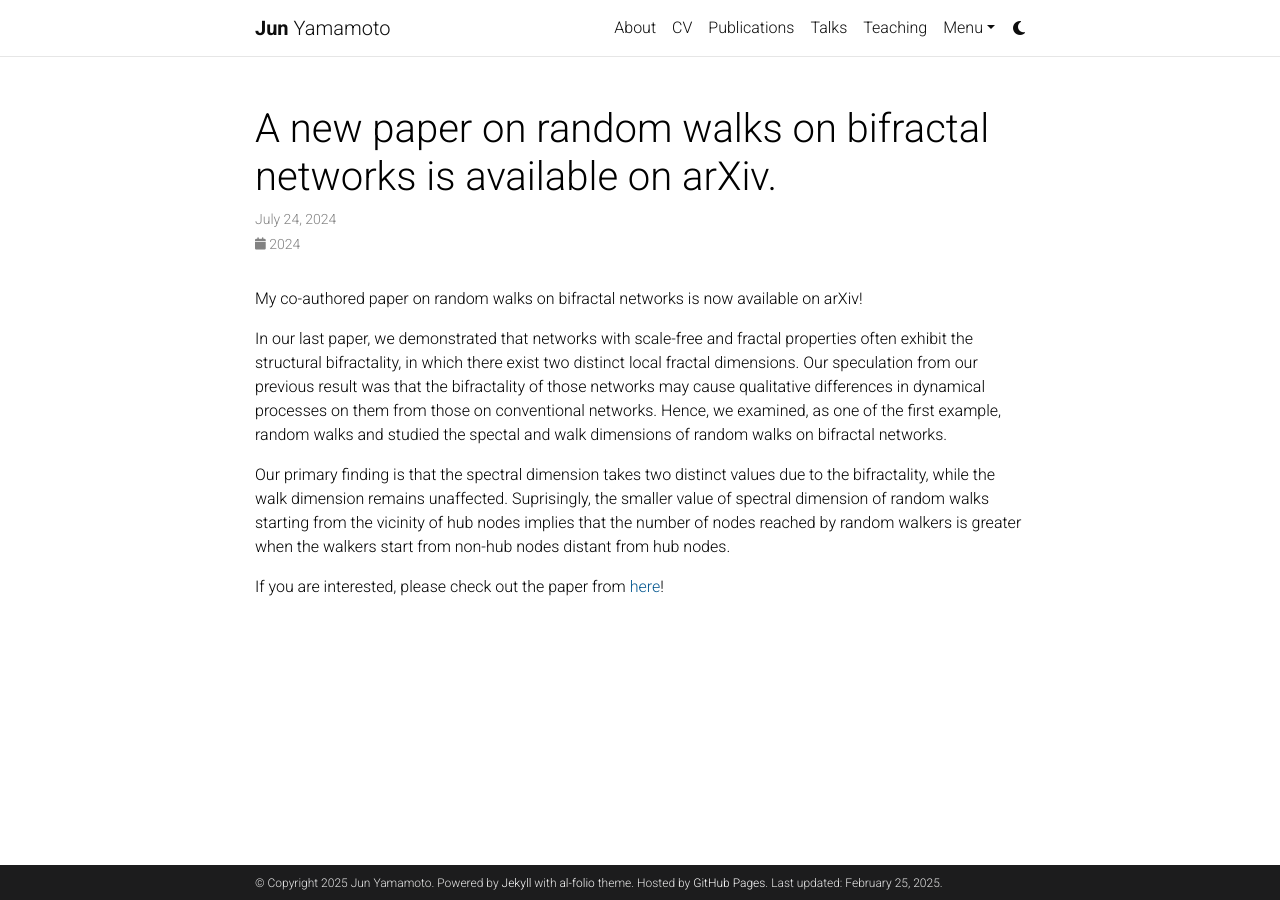
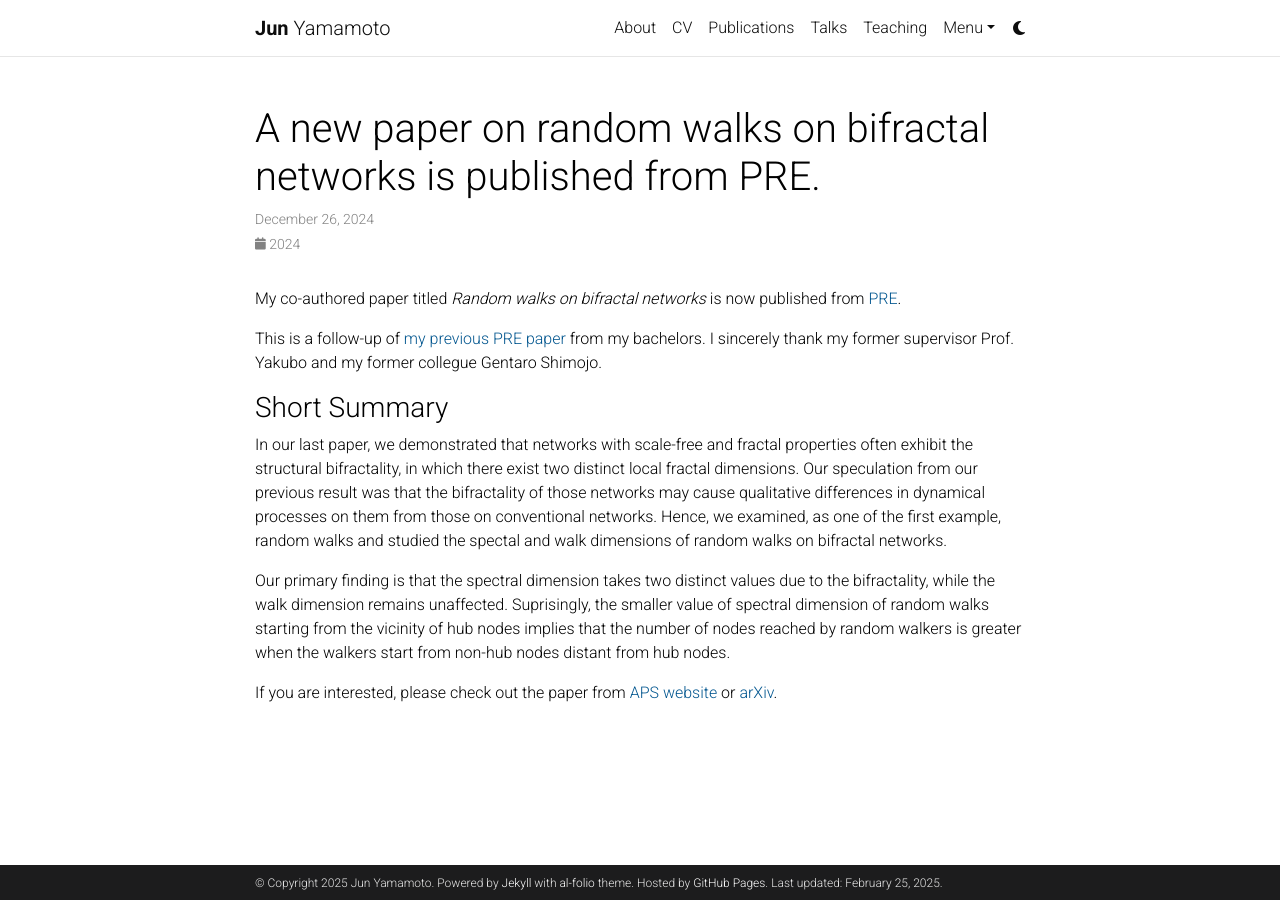
Before and after one commit to jym16/jym16.github.io, a Jekyll site: the page built from _news/random_walks_on_bifractal_nets.md, in a window 1280 px wide. Built offline with Jekyll 4.4.1, drawn with Linux system fonts in a browser that asks for light colours; comment, search, counter and statistics services are not loaded; a style sheet for code colours, icons or effects is not loaded.

```diff
--- a/_news/random_walks_on_bifractal_nets.md
+++ b/_news/random_walks_on_bifractal_nets.md
@@ -1,12 +1,17 @@
 ---
 layout: post
-title: A new paper on random walks on bifractal networks is available on arXiv.
-date: 2024-07-24 10:00:00+0900
+title: A new paper on random walks on bifractal networks is published from PRE.
+date: 2024-12-26 10:00:00+0900
 inline: false
 related_posts: false
 ---
 
-My co-authored paper on random walks on bifractal networks is now available on arXiv!
+My co-authored paper titled *Random walks on bifractal networks* is now published from [PRE](https://doi.org/10.1103/PhysRevE.110.064318).
+
+This is a follow-up of [my previous PRE paper](https://doi.org/10.1103/PhysRevE.108.024302) from my bachelors.
+I sincerely thank my former supervisor Prof. Yakubo and my former collegue Gentaro Shimojo.
+
+### Short Summary
 
 In our last paper, we demonstrated that networks with scale-free and fractal properties often exhibit the structural bifractality, in which there exist two distinct local fractal dimensions.
 Our speculation from our previous result was that the bifractality of those networks may cause qualitative differences in dynamical processes on them from those on conventional networks.
@@ -15,4 +20,4 @@ Hence, we examined, as one of the first example, random walks and studied the sp
 Our primary finding is that the spectral dimension takes two distinct values due to the bifractality, while the walk dimension remains unaffected.
 Suprisingly, the smaller value of spectral dimension of random walks starting from the vicinity of hub nodes implies that the number of nodes reached by random walkers is greater when the walkers start from non-hub nodes distant from hub nodes.
 
-If you are interested, please check out the paper from [here](https://arxiv.org/abs/2407.16183)!
+If you are interested, please check out the paper from [APS website](https://doi.org/10.1103/PhysRevE.110.064318) or [arXiv](https://arxiv.org/abs/2407.16183).
```
Also changed, not shown: _news/dynasnet2024.md (deleted, +0 -9 lines), _news/jps_germany2025.md (added, +11 -0 lines), _news/mining_triadic_interactions.md (deleted, +0 -10 lines), _news/netsci2024.md (deleted, +0 -9 lines), _news/start_phd.md (deleted, +0 -10 lines), _pages/links.md (+1 -0 lines), _posts/2024-04-24-arXiv-TriadicInteractions.md (added, +10 -0 lines), _posts/2024-06-07-NetSci2024-Quebec.md (added, +9 -0 lines), _posts/2024-10-17-DYNASNET-Valtice.md (added, +9 -0 lines), _posts/2024-10-19-JSPS-Germany.md (renamed from _news/jsps_germany2024.md), _posts/2024-11-14-DYNASNET-Budapest.md (renamed from _news/dynasnet2024ceu.md).
